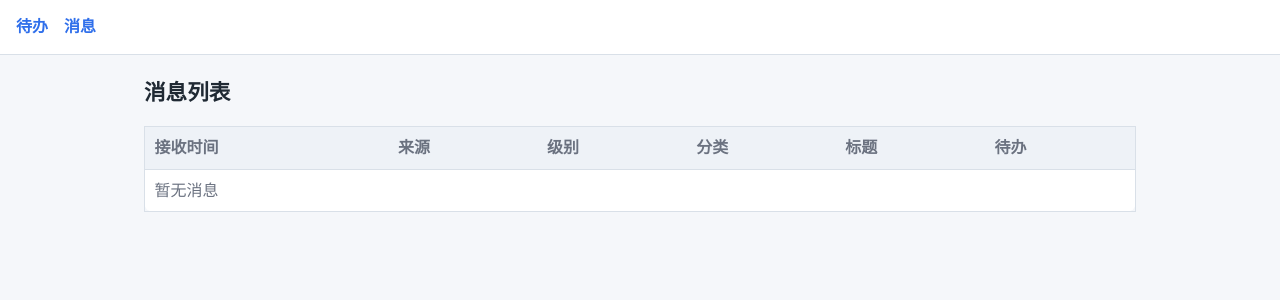
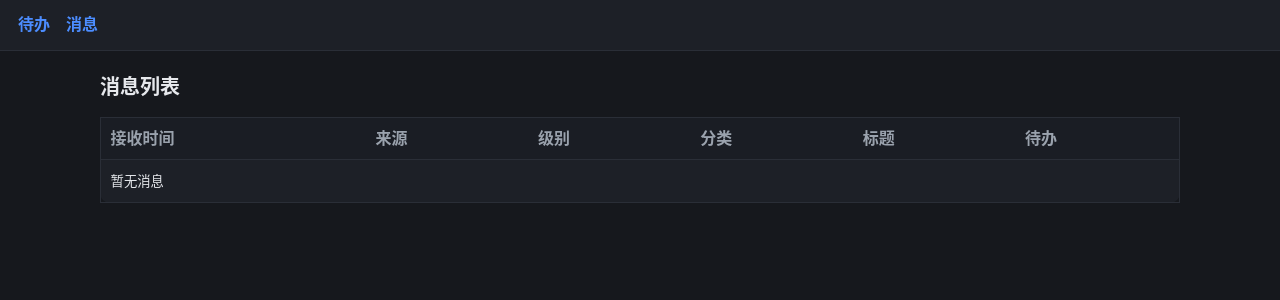
Before and after one commit to SJTUMalPan/notify-hub, a FastAPI app: page /messages in a window 1280 px wide. Shown: the top 300 px of the page. Run offline with FastAPI, Linux system fonts and the light colour scheme; parts of the project's set-up code (start-up, migrations or seed data) failed here and were passed over.

Commit message:
style(web): 待办网页改用统一深色风格（对齐 DSH 子页面公共样式）
- base.html：去掉自绘浅色主题，改为「深色 token 层 + 语义元素」；仍不引任何外部资源
  （字体走系统字体栈），独立部署时自带同一套兜底样式，门户内由宿主注入的
  /subpages/_assets/subpage.css 覆盖，取值一致所以两处视觉一致
- 四个模板：card/table-wrap/section-head/recent-list/badge/muted 换成
  sp-card/sp-table-wrap/sp-section-head/sp-list/sp-badge/<small>，文案逐字保留
- 状态徽标按语义着色：done → sp-badge--ok，其余 → sp-badge--warn

验证：全量 pytest 全绿；经 DSH 子页面门户访问 /subpages/notify-hub/ 返回 200、
公共样式已注入、0 处旧类名；独立部署形态（带令牌）同样 200 且自带兜底样式

```diff
--- a/src/notify_hub/web/templates/base.html
+++ b/src/notify_hub/web/templates/base.html
@@ -4,134 +4,90 @@
   <meta charset="utf-8">
   <meta name="viewport" content="width=device-width, initial-scale=1">
   <title>{% block title %}notify-hub{% endblock %}</title>
-  {# 零外部资源：全部样式内联，不引入任何 link/@import/webfont/前端框架。 #}
+  {#
+    样式来源分两路，互不冲突：
+
+    1) 挂载进 DSH 子页面门户（style: inherit）时，宿主会在 </head> 前注入
+       /subpages/_assets/subpage.css（Pico classless + 深色 token 层 + OS 字体栈）；
+       本模板据此使用 Pico 语义元素（article / table / button / small）与 sp-* 组件类名，
+       因此在门户里与其它子页面风格一致。
+
+    2) 独立部署（notify-hub 自己的端口 / 公网入口）时没有宿主，所以页面**自带**同一套
+       基础样式，脱离门户也好看。
+
+    两路都不引任何 http(s) 资源；字体走系统字体栈（不内嵌中文字重）。
+  #}
   <style>
+    /* 独立部署兜底：与宿主公共样式同一套取值，门户内被覆盖也不会变样 */
     :root {
-      --bg: #f5f7fa;
-      --card: #ffffff;
-      --ink: #1f2933;
-      --muted: #6b7280;
-      --line: #d9e0e8;
-      --accent: #2f6feb;
-      --accent-dark: #1f4fb0;
-      --pending: #b45309;
-      --pending-bg: #fdf1dd;
-      --done: #15803d;
-      --done-bg: #e5f5ea;
-      --danger: #b91c1c;
-      --danger-bg: #fdecec;
+      color-scheme: dark;
+      --pico-background-color: #16181d;
+      --pico-color: #e6e8ec;
+      --pico-muted-color: #9aa2ad;
+      --pico-muted-border-color: #2a2e37;
+      --pico-primary: #4c8dff;
+      --pico-primary-background: #2f6fe4;
+      --pico-primary-border: #2f6fe4;
+      --pico-primary-inverse: #ffffff;
+      --pico-secondary-background: #262a33;
+      --pico-secondary-hover-background: #2f343f;
+      --pico-card-background-color: #1d2027;
+      --pico-code-background-color: #1a1d24;
+      --pico-border-radius: 8px;
+      --pico-font-family: -apple-system, BlinkMacSystemFont, "Segoe UI", "PingFang SC",
+        "Hiragino Sans GB", "Microsoft YaHei", "Source Han Sans SC", "Noto Sans CJK SC",
+        Roboto, Helvetica, Arial, sans-serif;
+      --pico-font-family-monospace: ui-monospace, SFMono-Regular, "SF Mono", Menlo,
+        Consolas, "Liberation Mono", monospace;
+      --pico-line-height: 1.6;
+      --sp-radius: 10px;
+      --sp-border: 1px solid var(--pico-muted-border-color);
+      --sp-ok: #3fb950;
+      --sp-warn: #d29922;
+      --sp-error: #f85149;
     }
-    * { box-sizing: border-box; }
-    html { -webkit-text-size-adjust: 100%; }
     body {
       margin: 0;
-      padding: 0 0 2rem;
-      background: var(--bg);
-      color: var(--ink);
-      font-family: system-ui, -apple-system, "Segoe UI", "PingFang SC",
-        "Microsoft YaHei", sans-serif;
-      line-height: 1.6;
-    }
-    nav, main {
-      max-width: 64rem;
-      margin: 0 auto;
-      padding: 0 1rem;
+      background: var(--pico-background-color);
+      color: var(--pico-color);
+      font-family: var(--pico-font-family);
+      line-height: var(--pico-line-height);
     }
     nav {
-      display: flex;
-      flex-wrap: wrap;
-      gap: 1rem;
-      align-items: center;
-      padding-top: .9rem;
-      padding-bottom: .9rem;
-      border-bottom: 1px solid var(--line);
-      background: var(--card);
-      max-width: none;
+      display: flex; gap: 1rem; align-items: center;
+      padding: .75rem 18px; border-bottom: 1px solid var(--pico-muted-border-color);
+      background: var(--pico-card-background-color);
     }
-    nav a { color: var(--accent); text-decoration: none; font-weight: 600; }
-    nav a:hover, nav a:focus { text-decoration: underline; }
-    main { padding-top: 1.25rem; }
-    h1 { font-size: 1.35rem; margin: 0 0 1rem; }
-    h2 { font-size: 1.05rem; margin: 0; }
-    a { color: var(--accent); }
-    a:hover, a:focus { color: var(--accent-dark); }
-    .muted { color: var(--muted); }
-    .card {
-      background: var(--card);
-      border: 1px solid var(--line);
-      border-radius: .6rem;
-      padding: .9rem 1rem;
-      margin: 0 0 1.25rem;
+    nav a { font-weight: 600; }
+    main { max-width: 1080px; margin: 0 auto; padding: 20px 18px 48px; }
+    h1 { font-size: 1.25rem; font-weight: 600; margin: 0 0 14px; }
+    h2 { font-size: 1.05rem; font-weight: 600; margin: 1.5rem 0 .6rem; }
+    a { color: var(--pico-primary); text-decoration: none; }
+    a:hover, a:focus { text-decoration: underline; }
+    table { width: 100%; border-collapse: collapse; background: var(--pico-card-background-color); border: 1px solid var(--pico-muted-border-color); border-radius: var(--sp-radius); }
+    th, td { border-bottom: 1px solid var(--pico-muted-border-color); padding: .5rem .6rem; text-align: left; vertical-align: top; }
+    th { background: var(--pico-code-background-color); color: var(--pico-muted-color); font-weight: 600; white-space: nowrap; }
+    tbody tr:last-child td, tbody tr:last-child th { border-bottom: 0; }
+    tbody tr:hover { background: var(--pico-secondary-background); }
+    button {
+      font: inherit; min-height: 2rem; padding: .3rem .9rem; cursor: pointer;
+      border: 1px solid var(--pico-muted-border-color); border-radius: 7px;
+      background: var(--pico-secondary-background); color: var(--pico-color);
     }
-    .section-head {
-      display: flex;
-      flex-wrap: wrap;
-      gap: .5rem 1rem;
-      align-items: center;
-      justify-content: space-between;
-      margin-bottom: .5rem;
-    }
-    .recent-list { list-style: none; margin: 0; padding: 0; }
-    .recent-list li {
-      display: flex;
-      flex-wrap: wrap;
-      gap: .15rem .75rem;
-      align-items: baseline;
-      padding: .4rem 0;
-      border-top: 1px solid var(--line);
-    }
-    .recent-list li:first-child { border-top: 0; }
-    .recent-list a { font-weight: 600; text-decoration: none; }
-    .recent-list a:hover, .recent-list a:focus { text-decoration: underline; }
-    /* 窄屏下表格横向滚动，绝不撑破页面 */
-    .table-wrap { overflow-x: auto; -webkit-overflow-scrolling: touch; }
-    table {
-      border-collapse: collapse;
-      width: 100%;
-      min-width: 40rem;
-      background: var(--card);
-      border: 1px solid var(--line);
-      border-radius: .6rem;
-    }
-    caption { text-align: left; padding: .5rem 0; }
-    th, td {
-      border-bottom: 1px solid var(--line);
-      padding: .5rem .6rem;
-      text-align: left;
-      vertical-align: top;
-    }
-    th { background: #eef2f7; color: var(--muted); font-weight: 600; white-space: nowrap; }
-    tbody tr:hover { background: #f2f6fc; }
-    tbody tr:last-child td { border-bottom: 0; }
-    .badge {
-      display: inline-block;
-      padding: .1rem .5rem;
-      border-radius: 999px;
-      font-size: .85rem;
-      white-space: nowrap;
-    }
-    .badge-pending { color: var(--pending); background: var(--pending-bg); }
-    .badge-done { color: var(--done); background: var(--done-bg); }
-    button {
-      font: inherit;
-      min-height: 2rem;
-      padding: .3rem .9rem;
-      border: 1px solid var(--line);
-      border-radius: .4rem;
-      background: var(--card);
-      color: var(--ink);
-      cursor: pointer;
-    }
-    button:hover, button:focus { border-color: var(--accent); color: var(--accent-dark); }
-    .danger { border-color: #f0b4b4; background: var(--danger-bg); color: var(--danger); }
-    .danger:hover, .danger:focus { border-color: var(--danger); color: var(--danger); }
+    button:hover, button:focus { background: var(--pico-secondary-hover-background); }
+    button.danger { color: var(--sp-error); border-color: var(--sp-error); background: transparent; }
     form.inline { display: inline; margin: 0; }
-    pre.body {
-      white-space: pre-wrap;
-      word-break: break-word;
-      margin: .25rem 0;
-      font-family: inherit;
-    }
+    pre.body { white-space: pre-wrap; word-break: break-word; margin: .25rem 0; font-family: inherit; }
+    .sp-table-wrap { overflow-x: auto; -webkit-overflow-scrolling: touch; }
+    .sp-list { list-style: none; margin: 0; padding: 0; }
+    .sp-list li { display: flex; flex-wrap: wrap; gap: .15rem .75rem; align-items: baseline; padding: .4rem 0; border-top: 1px solid var(--pico-muted-border-color); }
+    .sp-list li:first-child { border-top: 0; }
+    .sp-card { background: var(--pico-card-background-color); border: 1px solid var(--pico-muted-border-color); border-radius: var(--sp-radius); padding: 14px 16px; margin-bottom: 12px; }
+    .sp-section-head { display: flex; flex-wrap: wrap; gap: .5rem 1rem; align-items: center; justify-content: space-between; margin-bottom: .5rem; }
+    .sp-badge { display: inline-block; padding: .1rem .55rem; border-radius: 999px; font-size: .8rem; white-space: nowrap; border: 1px solid transparent; }
+    .sp-badge--ok { color: var(--sp-ok); border-color: color-mix(in srgb, var(--sp-ok) 40%, transparent); }
+    .sp-badge--warn { color: var(--sp-warn); border-color: color-mix(in srgb, var(--sp-warn) 40%, transparent); }
+    .sp-badge--muted { color: var(--pico-muted-color); border-color: var(--pico-muted-border-color); }
   </style>
 </head>
 <body>
--- a/src/notify_hub/web/templates/message_detail.html
+++ b/src/notify_hub/web/templates/message_detail.html
@@ -45,7 +45,7 @@
       <td>{{ record.error_reason or "-" }}</td>
     </tr>
     {% else %}
-    <tr><td colspan="6" class="muted">暂无投递记录</td></tr>
+    <tr><td colspan="6"><small>暂无投递记录</small></td></tr>
     {% endfor %}
   </tbody>
 </table>
--- a/src/notify_hub/web/templates/messages_list.html
+++ b/src/notify_hub/web/templates/messages_list.html
@@ -2,6 +2,7 @@
 {% block title %}消息列表 · notify-hub{% endblock %}
 {% block content %}
 <h1>消息列表</h1>
+<div class="sp-table-wrap">
 <table>
   <thead>
     <tr>
@@ -24,8 +25,9 @@
       <td>{% if message.needs_ack %}需要{% else %}不需要{% endif %}</td>
     </tr>
     {% else %}
-    <tr><td colspan="6" class="muted">暂无消息</td></tr>
+    <tr><td colspan="6"><small>暂无消息</small></td></tr>
     {% endfor %}
   </tbody>
 </table>
+</div>
 {% endblock %}
--- a/src/notify_hub/web/templates/todo_detail.html
+++ b/src/notify_hub/web/templates/todo_detail.html
@@ -19,7 +19,7 @@
       <td>{% if event.delivery_ok is none %}-{% elif event.delivery_ok %}成功{% else %}失败{% endif %}</td>
     </tr>
     {% else %}
-    <tr><td colspan="4" class="muted">暂无事件</td></tr>
+    <tr><td colspan="4"><small>暂无事件</small></td></tr>
     {% endfor %}
   </tbody>
 </table>
@@ -79,7 +79,7 @@
       <td>{{ record.error_reason or "-" }}</td>
     </tr>
     {% else %}
-    <tr><td colspan="5" class="muted">暂无投递记录</td></tr>
+    <tr><td colspan="5"><small>暂无投递记录</small></td></tr>
     {% endfor %}
   </tbody>
 </table>
```
Also changed, not shown: src/notify_hub/web/templates/todos_list.html (+9 -9 lines).
